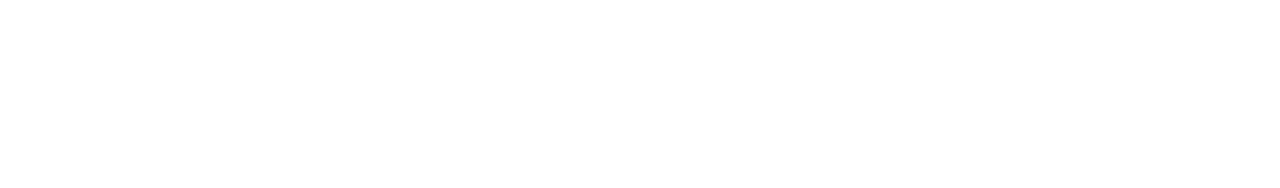
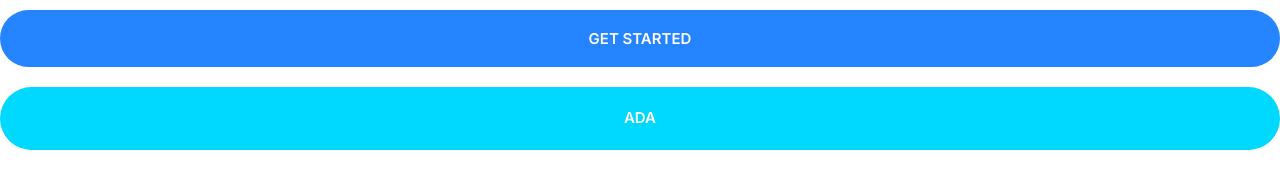
Before and after one commit to Terfa-web/frontendmoshify, a plain HTML site: page index.html in a window 1280 px wide. Drawn offline with Linux system fonts and the light colour scheme.

Commit message:
created the button component with associated css

```diff
--- a/css/styles.css
+++ b/css/styles.css
@@ -7,7 +7,11 @@
   --color-body: #918ca4;
 }
 
-
+*,
+*::after,
+*::before {
+  box-sizing: border-box;
+}
 /* Typography */
 html {
   /* 62.5% of 16px = 10px*/
@@ -169,3 +173,69 @@
 .icon--primary {
   fill: var(--color-primary)
 }
+
+
+/* Buttons */
+
+.btn {/*button without a skin*/
+  border-radius: 40px;
+  border: 0;
+  cursor: pointer;
+  font-size: 1.8rem;
+  font-weight: 600;
+  margin: 1rem 0;
+  padding: 2rem 3rem;
+  text-transform: uppercase;
+  text-align: center;
+  white-space: nowrap;
+
+}
+
+.btn--primary { /* a skin classes */
+  background: var(--color-primary);
+  color: #fff;
+}
+
+.btn--primary:hover {
+  background: #3a8ffd;
+}
+
+.btn--secondary {
+  background: var(--color-secondary);
+  color: #fff;
+}
+
+.btn--secondary:hover {
+  background: #00c8eb;
+}
+.btn--accent {
+background:var(--color-accent);
+color: #fff;
+}
+
+.btn--accent:hover {
+  background: #ec3000;
+}
+
+
+.btn--block {
+  width: 100%;
+  display: inline-block;
+}
+
+.btn--outline {
+  background: #fff;
+  color: var(--color-headings);
+  border: 2px solid var(--color-headings);
+}
+
+.btn--outline:hover {
+  background: var(--color-headings);
+  color: #fff;
+}
+
+@media  screen and  (min-width: 1024px) {
+    .btn {
+      font-size: 1.5rem;
+    }
+}
--- a/index.html
+++ b/index.html
@@ -12,6 +12,10 @@
   <link rel="stylesheet" href="css/styles.css" />
 </head>
 <body>
-
+  <div ><button class="btn btn--primary btn--block">
+    GET STARTED
+  </button>
+  <a href="#" class="btn btn--secondary btn--block">ada</a>
+</div>
 </body>
 </html>
```
